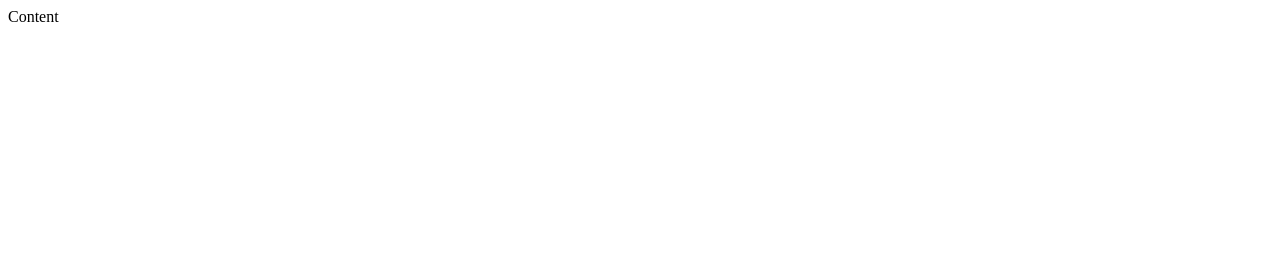
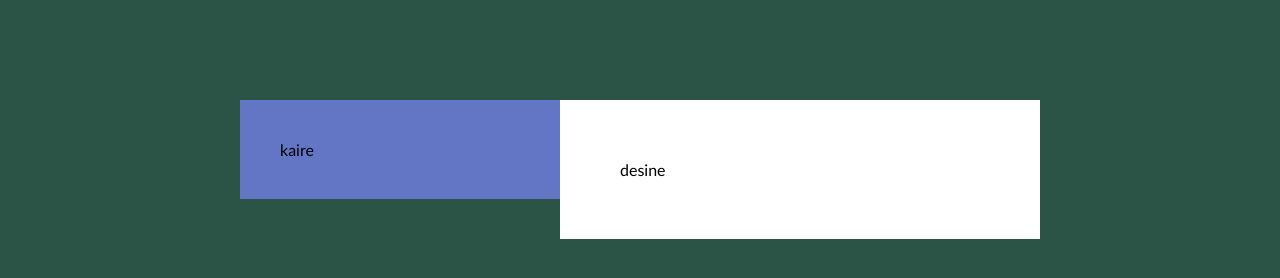
Before and after one commit to Niseme/4-sign-up, a website: page index.html in a window 1280 px wide. Drawn offline with Linux system fonts and the light colour scheme.

Commit message:
css classes

```diff
--- /dev/null
+++ b/css/main.css
@@ -0,0 +1,33 @@
+body,
+body * {
+  margin: 0;
+  padding: 0;
+  vertical-align: top;
+  box-sizing: border-box;
+  font-family: "Gill Sans", "Gill Sans MT", Calibri, "Trebuchet MS", sans-serif;
+}
+
+body {
+  background-color: rgb(43, 83, 70);
+}
+
+.container {
+  display: inline-block;
+  width: 800px;
+  margin-top: 100px;
+  margin-left: calc(50% - 400px);
+}
+.left-clmn {
+  display: inline-block;
+  width: 40%;
+  float: left;
+  padding: 40px;
+  background-color: rgb(99, 117, 197);
+}
+.right-clmn {
+  display: inline-block;
+  width: 60%;
+  padding: 60px;
+  float: right;
+  background-color: #fff;
+}
--- a/index.html
+++ b/index.html
@@ -13,10 +13,14 @@
     <link rel="mask-icon" href="./favicon/safari-pinned-tab.svg" color="#5bbad5">
     <meta name="msapplication-TileColor" content="#da532c">
     <meta name="theme-color" content="#ffffff">
+    <link rel="stylesheet" href="./css/main.css">
 </head>
 
 <body>
-    Content
+    <main class="container">
+        <div class="left-clmn">kaire</div>
+        <div class="right-clmn">desine</div>
+    </main>
 </body>
 
 </html>
```
